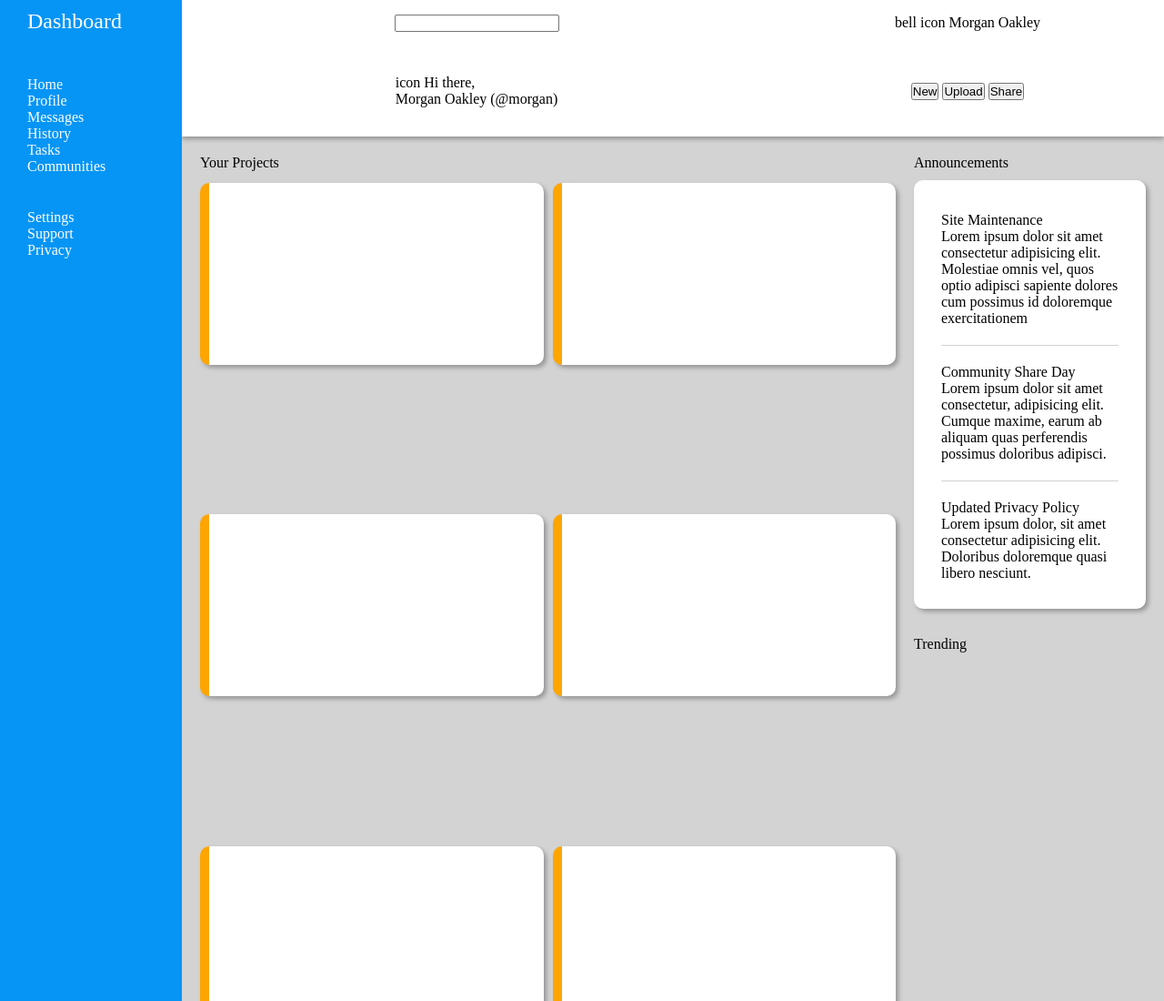
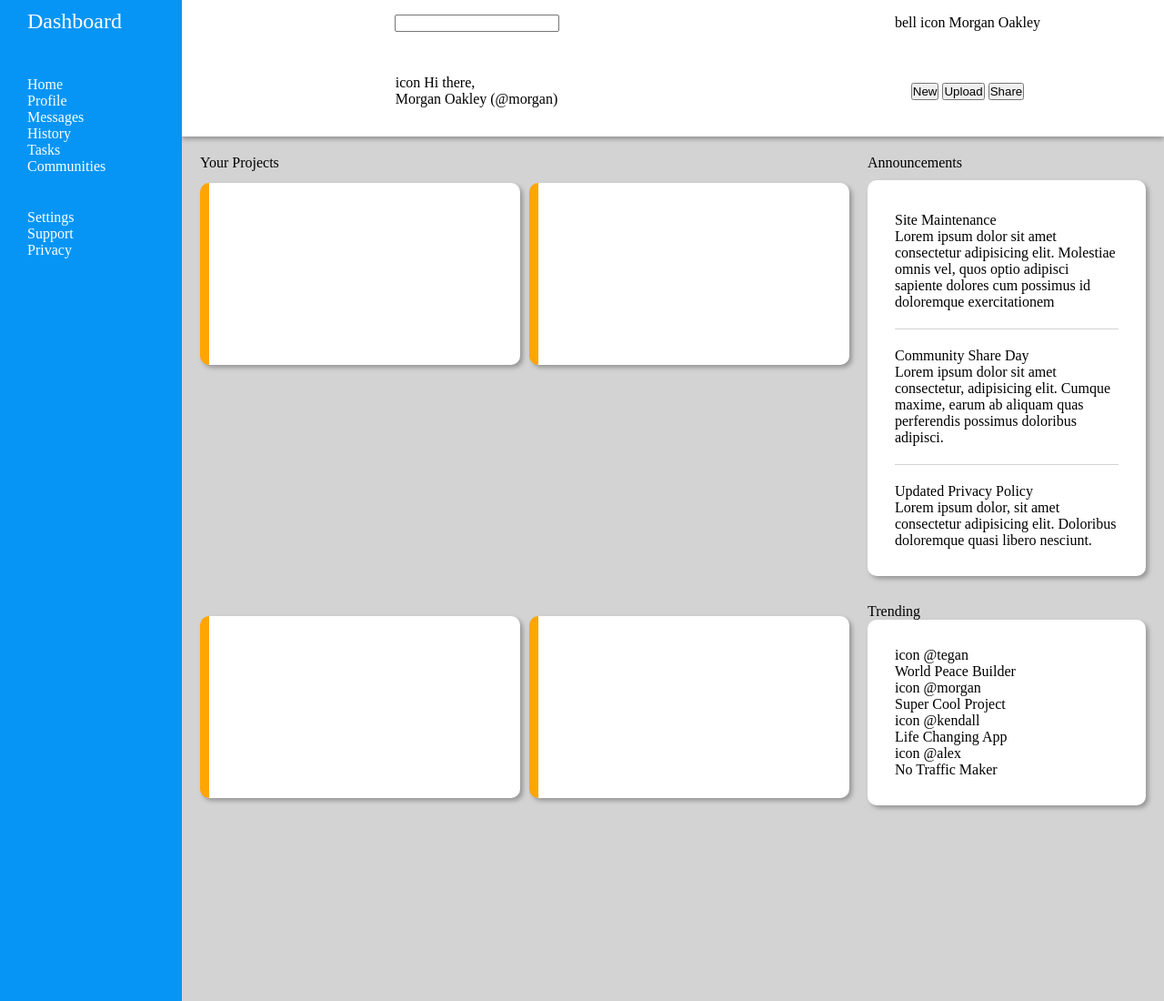
Before and after one commit to BrentWar/odin-admin-dashboard, a plain HTML site: page index.html in a window 1280 px wide. Shown: the top 1100 px of the page at 91% size. Drawn offline with Linux system fonts and the light colour scheme.

Commit message:
Add trending

```diff
--- a/index.html
+++ b/index.html
@@ -82,6 +82,37 @@
 
                 <div class="trending">
                     <div>Trending</div>
+                    <div class="trending-background">
+                        <div>
+                            <span>icon @tegan
+                                <div>World Peace Builder</div>
+                            </span>
+
+
+                        </div>
+
+                        <div>
+                            <span>icon @morgan
+                                <div>Super Cool Project</div>
+                            </span>
+
+
+                        </div>
+
+                        <div>
+                            <span>icon @kendall
+                                <div>Life Changing App</div>
+                            </span>
+
+                        </div>
+
+                        <div>
+                            <span>icon @alex
+                                <div>No Traffic Maker</div>
+                            </span>
+
+                        </div>
+                    </div>
 
 
                 </div>
--- a/style.css
+++ b/style.css
@@ -54,8 +54,8 @@
     grid-row: 2 / 3;
 
     display: grid;
-    grid-template-columns: 3fr 1fr;
-    grid-auto-rows: 1fr 1fr;
+    grid-template-columns: 7fr minmax(200px, 3fr);
+    grid-template-rows: 1fr 1fr;
     gap: 20px;
     padding: 20px;
 }
@@ -121,3 +121,10 @@
     grid-row: 2 / 3;
 
 }
+
+.trending-background {
+    background-color: white;
+    border-radius: 10px;
+    box-shadow: 3px 3px 5px rgb(150, 150, 150);
+    padding: 30px;
+}
```
